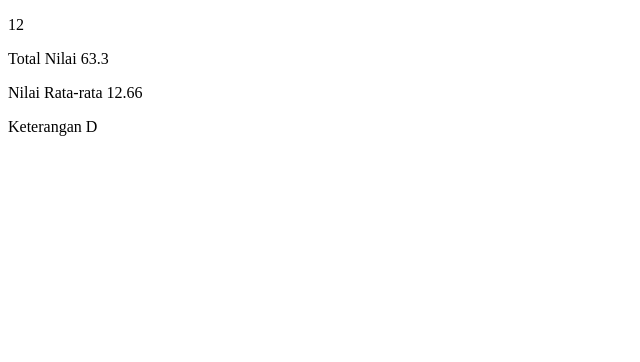
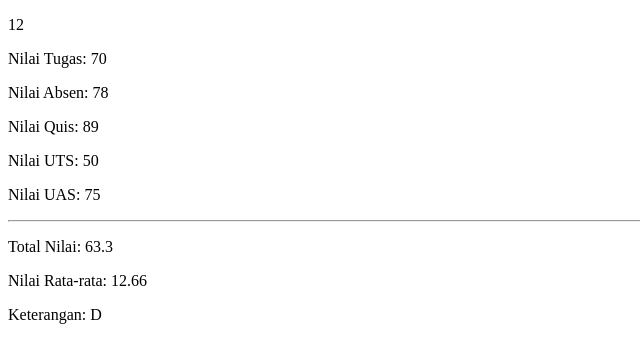
Before and after one commit to fiskaapria-web/tugas1web, a plain HTML site: page aritmatika.html in a window 1280 px wide. Shown: the whole page, without its empty margins (0-640 px from the left). Drawn offline with Linux system fonts and the light colour scheme.

Commit message:
tambah latihan js 1 fiska

```diff
--- a/aritmatika.html
+++ b/aritmatika.html
@@ -2,65 +2,64 @@
 <html lang="en">
 <head>
     <meta charset="UTF-8">
-    <meta http-equiv="X-UA-Compatible" content="IE=edge">
     <meta name="viewport" content="width=device-width, initial-scale=1.0">
-    <title>Document</title>
+    <title>Nilai Mahasiswa</title>
 </head>
 <body>
-    <p id="demo"></p>
-    <p id="total"></p>
-    <p id="rat"></p>
-    <p id="text"></p>
-    <script>
-       let x=5;
-       let y=7;
-       let z=x+y ;
-       document.getElementById("demo").innerHTML = z;
 
+<p id="demo"></p>
 
- /* Kasus adalah
-    menghitung nilai mahasiswa dimana
-    nilai tugas = 10 persen
-    nilai absen = 20 persen
-    nilai quis  = 5 persen
-    nilai uts   = 20 persen
-    nilai uas   = 35 persen
-    total nilai
-    nilai rata-rata
-    */
+<p id="nt"></p>
+<p id="na"></p>
+<p id="nq"></p>
+<p id="nut"></p>
+<p id="nuas"></p>
 
-    let text, nt,na,nq,nut, nuas, tot, rat;
-    nt=70;
-    na=78;
-    nq=89;
-    nut=50;
-    nuas=75;
+<hr>
 
-    tot=(nt*0.1)+(na*0.2)+(nq*0.05)+(nut*0.20)+(nuas*0.35);
-    rat=tot/5;
+<p id="total"></p>
+<p id="rat"></p>
+<p id="text"></p>
+
+<script>
+    let x = 5;
+    let y = 7;
+    let z = x + y;
+    document.getElementById("demo").innerHTML = z;
+
+    let text, nt, na, nq, nut, nuas, tot, rat;
+
+    nt = 70;
+    na = 78;
+    nq = 89;
+    nut = 50;
+    nuas = 75;
+
+    tot = (nt*0.1) + (na*0.2) + (nq*0.05) + (nut*0.20) + (nuas*0.35);
+    rat = tot / 5;
 
     if (tot > 90) {
         text = "A";
-    }
-    else if (tot > 80) {
+    } else if (tot > 80) {
         text = "B";
-    }
-    else if (tot > 70) {
+    } else if (tot > 70) {
         text = "C";
-    }
-    else if (tot > 60) {
+    } else if (tot > 60) {
         text = "D";
-    }
-    else {
+    } else {
         text = "E";
     }
 
+    document.getElementById("nt").innerHTML = "Nilai Tugas: " + nt;
+    document.getElementById("na").innerHTML = "Nilai Absen: " + na;
+    document.getElementById("nq").innerHTML = "Nilai Quis: " + nq;
+    document.getElementById("nut").innerHTML = "Nilai UTS: " + nut;
+    document.getElementById("nuas").innerHTML = "Nilai UAS: " + nuas;
 
-    document.getElementById("total").innerHTML = "Total Nilai " +tot;
-    document.getElementById("rat").innerHTML = "Nilai Rata-rata " +rat;
-    document.getElementById("text").innerHTML = "Keterangan " +text;
+    document.getElementById("total").innerHTML = "Total Nilai: " + tot;
+    document.getElementById("rat").innerHTML = "Nilai Rata-rata: " + rat;
+    document.getElementById("text").innerHTML = "Keterangan: " + text;
+</script>
 
-
- </script>
 </body>
 </html>
```
Also changed, not shown: aritmatic.html (deleted, +0 -67 lines), aritmatik.html (deleted, +0 -66 lines).
